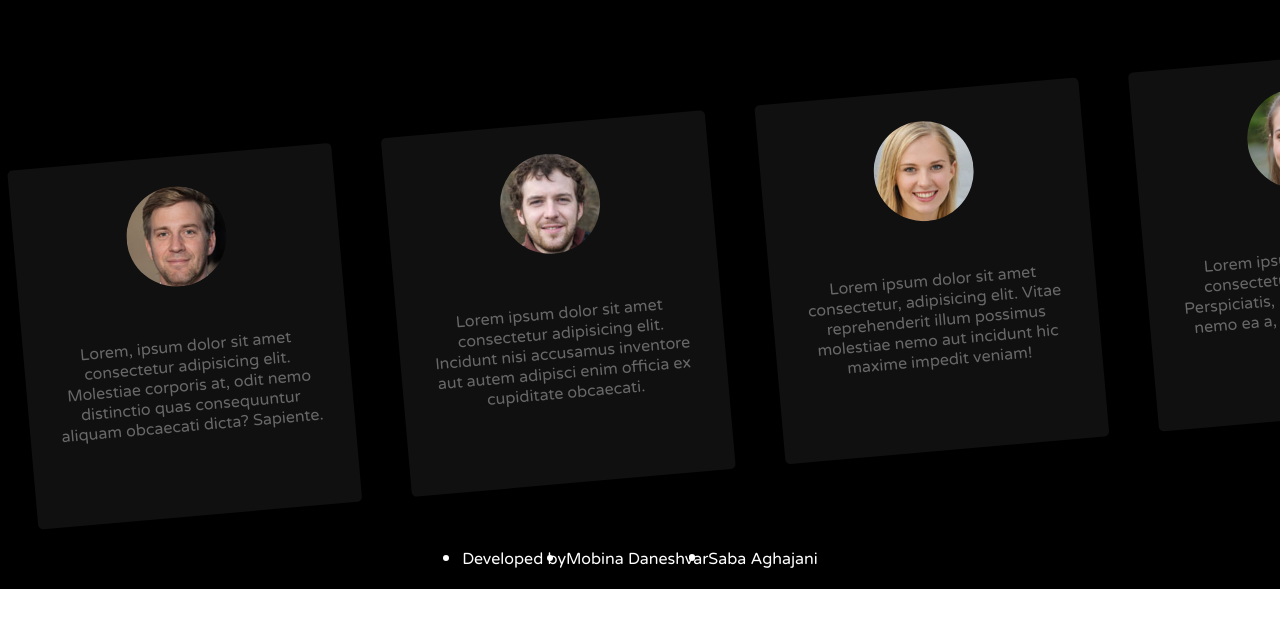
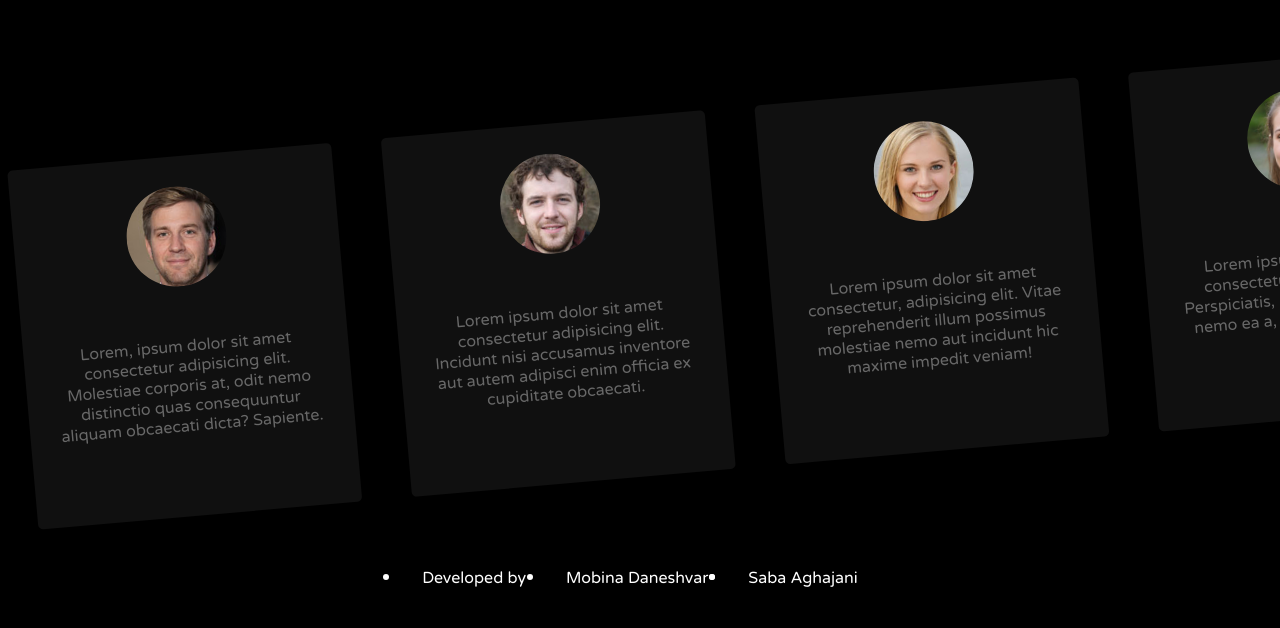
Before and after one commit to Saba-Aghajani-developer/groupProject, a plain HTML site: page index.html in a window 1280 px wide. Shown: the part 6695-7323 px from the top of the page. Before the commit the page ends 7284 px from the top, so only its background shows below. Drawn offline with Linux system fonts and the light colour scheme.

Commit message:
Update index.html

```diff
--- a/index.html
+++ b/index.html
@@ -481,7 +481,7 @@
         justify-content: center;
         align-items: center;
         color: white;
-        margine:20px;
+margin: 20px;
 
         }
         .test100>li>a{
@@ -490,7 +490,7 @@
         align-items: center;
         color: white;
         font-size: 16px;
-        margine:20px;
+margin: 20px;
         text-decoration: none;
    list-style-type: none;
 
```
